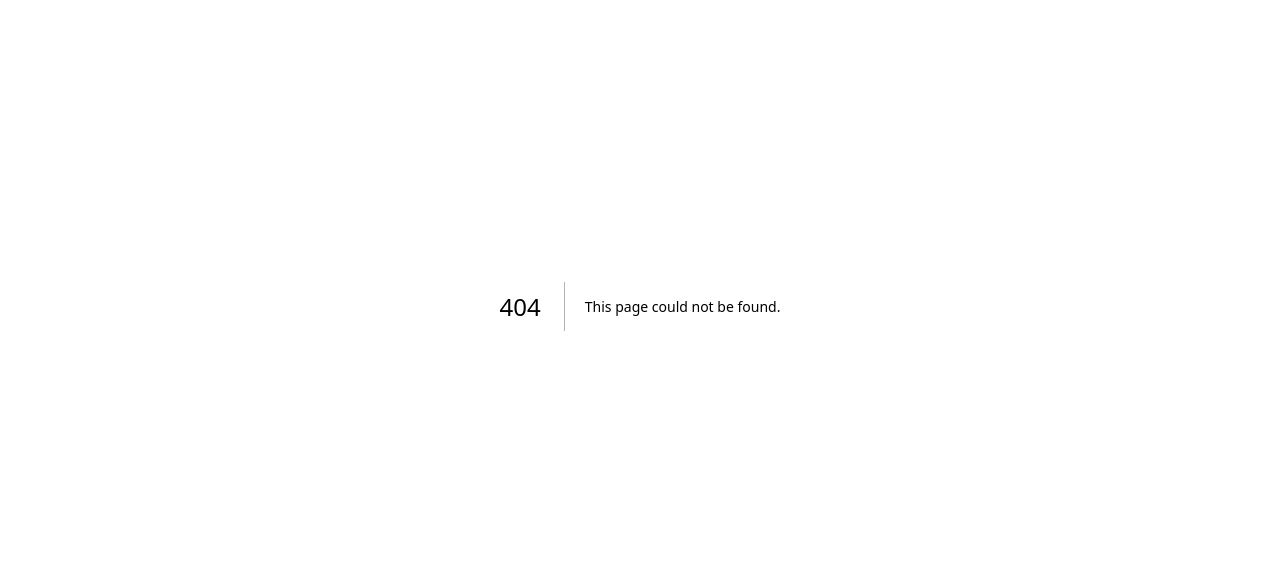
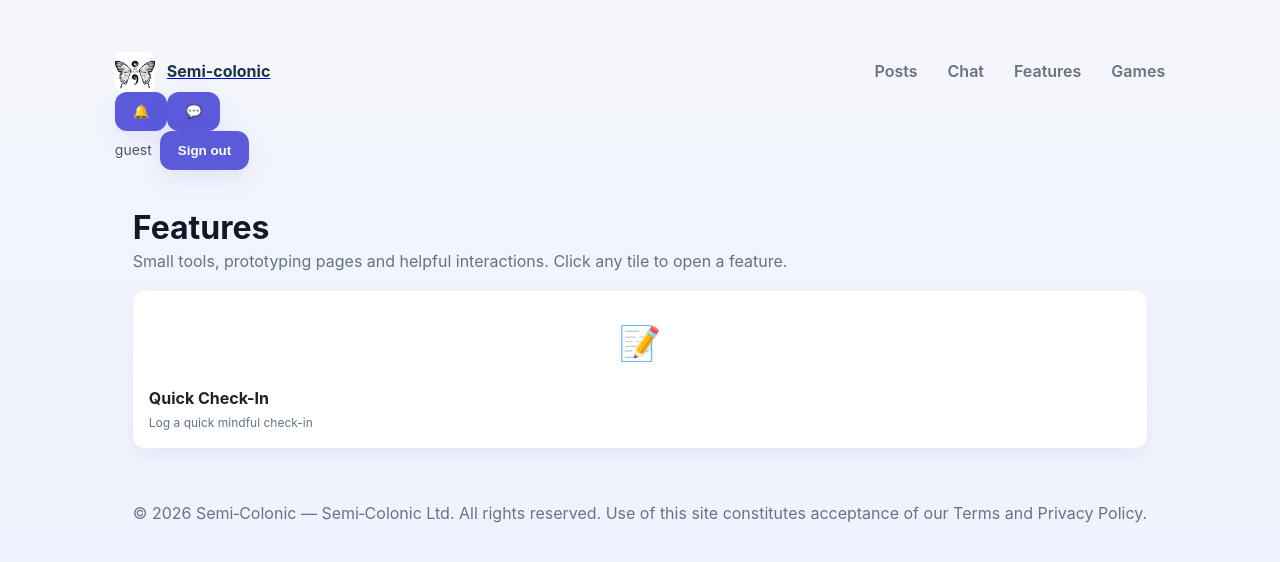
Before and after one commit to ssanjanasomavara-wq/sanjanaaa, a Next.js app: page /features in a window 1280 px wide. Before the commit this address had no page. Shown: the part 118-680 px from the top of the page. Built offline with nearby package versions, Linux system fonts and the light colour scheme.

Commit message:
Add Features component with navigation and tiles
This file contains a new Features component that includes navigation, a header, and a grid of feature tiles.

```diff
--- /dev/null
+++ b/pages/features.jsx
@@ -0,0 +1,105 @@
+import Link from 'next/link';
+import { useRouter } from 'next/router';
+
+export default function Features() {
+  const router = useRouter();
+  function handleSignOut() {
+    router.replace('/');
+  }
+
+  return (
+    <div className="site-root">
+      <div className="site">
+        {/* Top navigation (matches dashboard layout & sizing) */}
+        <header className="topbar" role="banner">
+          <div style={{ display: 'flex', alignItems: 'center', gap: 12, flex: 1 }}>
+            <Link href="/" legacyBehavior>
+              <a className="brand" aria-label="Semi-colonic home" style={{ display: 'flex', alignItems: 'center', gap: 12 }}>
+                <div
+                  className="brand-avatar"
+                  aria-hidden
+                  style={{
+                    width: 40,
+                    height: 40,
+                    borderRadius: 8,
+                    overflow: 'hidden',
+                    flex: '0 0 40px',
+                  }}
+                >
+                  <img src="/semi-colonic-logo.png" alt="Semi‑Colonic" style={{ width: '100%', height: '100%', objectFit: 'cover' }} />
+                </div>
+                <span style={{ fontWeight: 700, color: '#183547' }}>Semi-colonic</span>
+              </a>
+            </Link>
+
+            <nav className="desktop-nav" aria-label="Primary">
+              <Link href="/posts" legacyBehavior><a style={{ marginRight: 12 }}>Posts</a></Link>
+              <Link href="/chat" legacyBehavior><a style={{ marginRight: 12 }}>Chat</a></Link>
+              <Link href="/features" legacyBehavior><a style={{ marginRight: 12 }}>Features</a></Link>
+              <Link href="/games" legacyBehavior><a>Games</a></Link>
+            </nav>
+          </div>
+
+          <div className="topbar-actions" role="navigation" aria-label="Top actions">
+            <button aria-label="Notifications" className="btn" title="Notifications">🔔</button>
+            <button aria-label="Messages" className="btn" title="Messages">💬</button>
+
+            <div style={{ display: 'flex', alignItems: 'center', gap: 8 }}>
+              <div style={{ color: '#556', fontSize: 14 }}>guest</div>
+              <button onClick={handleSignOut} className="btn btn-outline" aria-label="Sign out">Sign out</button>
+            </div>
+          </div>
+        </header>
+
+        <main style={{ padding: 18 }}>
+          <h1 style={{ marginTop: 0 }}>Features</h1>
+          <p style={{ color: '#617489' }}>
+            Small tools, prototyping pages and helpful interactions. Click any tile to open a feature.
+          </p>
+
+          <div
+            className="features-grid"
+            style={{
+              display: 'grid',
+              gridTemplateColumns: 'repeat(auto-fit, minmax(160px, 1fr))',
+              gap: 12,
+              marginTop: 18,
+            }}
+            role="list"
+          >
+            <Link href="/features/checkin" legacyBehavior>
+              <a
+                className="feature-tile"
+                role="listitem"
+                style={{
+                  display: 'block',
+                  padding: 16,
+                  background: '#fff',
+                  borderRadius: 12,
+                  textDecoration: 'none',
+                  color: '#222',
+                  boxShadow: '0 6px 18px rgba(20,40,60,0.06)',
+                }}
+              >
+                <div style={{ height: 72, display: 'flex', alignItems: 'center', justifyContent: 'center', fontSize: 34, marginBottom: 8 }}>📝</div>
+                <div style={{ fontWeight: 700 }}>Quick Check-In</div>
+                <div style={{ fontSize: 12, color: '#617489', marginTop: 6 }}>Log a quick mindful check-in</div>
+              </a>
+            </Link>
+
+            {/* If you add more pages inside pages/features/, add matching tiles here.
+                Example:
+                <Link href="/features/other-feature" legacyBehavior>
+                  <a className="feature-tile">...</a>
+                </Link>
+            */}
+          </div>
+        </main>
+
+        <footer className="site-footer">
+          © {new Date().getFullYear()} Semi‑Colonic — Semi‑Colonic Ltd. All rights reserved. Use of this site constitutes acceptance of our Terms and Privacy Policy.
+        </footer>
+      </div>
+    </div>
+  );
+}
```
